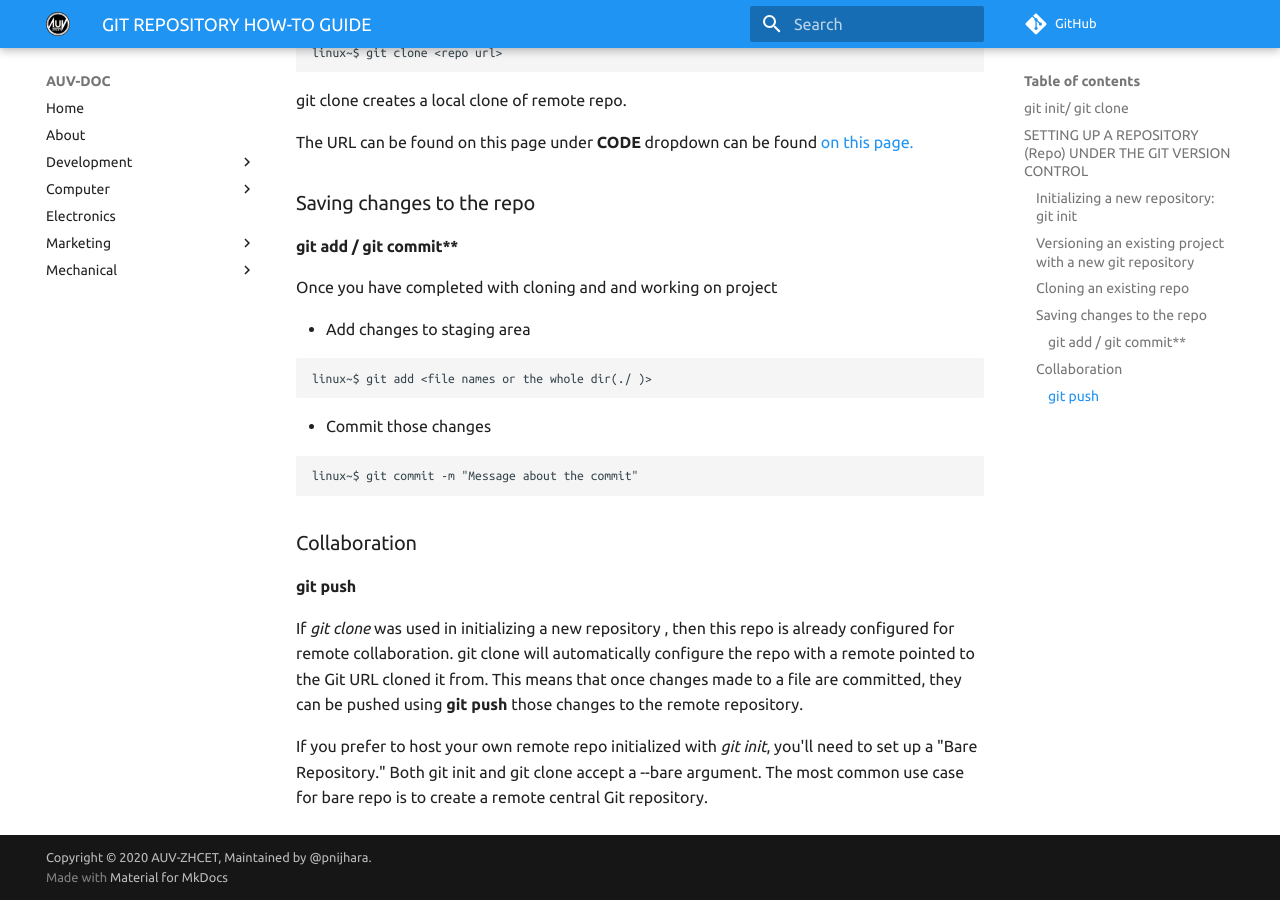
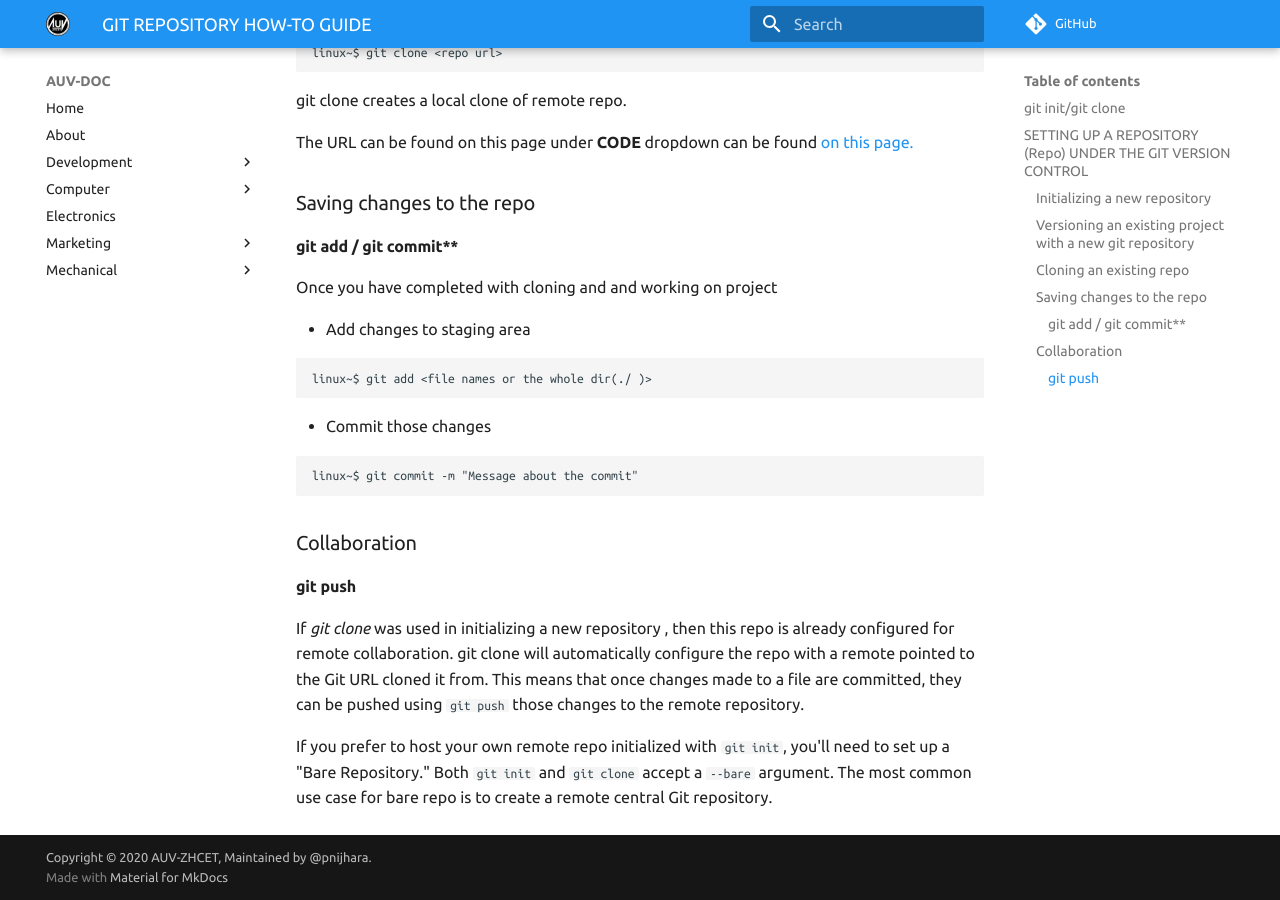
Before and after one commit to auvzhcet/Documentation, an MkDocs documentation site: the page built from docs/Development/Creating_a_Repository_guide.md, in a window 1280 px wide and 900 px high, scrolled down 931 px. Built offline with MkDocs 1.6.1 and Material for MkDocs 9.7.7, drawn with Linux system fonts in a browser that asks for light colours; comment, search, counter and statistics services are not loaded; some of the changed text lies outside the part shown.

Commit message:
Fix code blocks

```diff
--- a/docs/Development/Creating_a_Repository_guide.md
+++ b/docs/Development/Creating_a_Repository_guide.md
@@ -1,6 +1,6 @@
 # GIT REPOSITORY HOW-TO GUIDE
 
-## git init/ git clone
+## git init/git clone
 
 A *[git repository](https://git-scm.com/book/en/v2/Git-Basics-Getting-a-Git-Repository)* is a virtual storage of your project, allowing to save versions of your code and to access when needed.
 
@@ -8,16 +8,16 @@ A *[git repository](https://git-scm.com/book/en/v2/Git-Basics-Getting-a-Git-Repo
 
 [How to set-up Git on your device](https://git-scm.com/book/en/v2/Getting-Started-First-Time-Git-Setup)
 
-### Initializing a new repository: **git init**
+### Initializing a new repository
 
-To create a new repo, you'll use the **git init** command. git init is a one-time command you use during the initial setup of a new repo. Executing this command will create a new **.git**   subdirectory in your current working directory. This will also create a new branch called master.
+To create a new repo, you'll use the `git init` command. git init is a one-time command you use during the initial setup of a new repo. Executing this command will create a new **.git**   subdirectory in your current working directory. This will also create a new branch called master.
 
 ### Versioning an existing project with a new git repository
 
 Assuming you already have a project directory and you would like to create a repo within it:
 
 * First cd into root project directory.
-* execute **git init**
+* execute `git init`
 This will as mentioned above create same **.git** subdirectory but scoped to that project dir.
 
 ### Cloning an existing repo
@@ -55,6 +55,6 @@ linux~$ git commit -m "Message about the commit"
 #### git push
 
 If *git clone* was used in initializing a new repository , then this repo is already configured for remote collaboration.
-git clone  will automatically configure the repo with a remote pointed to the Git URL cloned it from. This means that once changes made to a file are committed, they  can be pushed using **git push** those changes to the remote repository.
+git clone  will automatically configure the repo with a remote pointed to the Git URL cloned it from. This means that once changes made to a file are committed, they  can be pushed using `git push` those changes to the remote repository.
 
-If you prefer to host your own remote repo initialized with *git init*, you'll need to set up a "Bare Repository." Both git init and git clone accept a --bare argument. The most common use case for bare repo is to create a remote central Git repository.
+If you prefer to host your own remote repo initialized with `git init`, you'll need to set up a "Bare Repository." Both `git init` and `git clone` accept a `--bare` argument. The most common use case for bare repo is to create a remote central Git repository.
```
